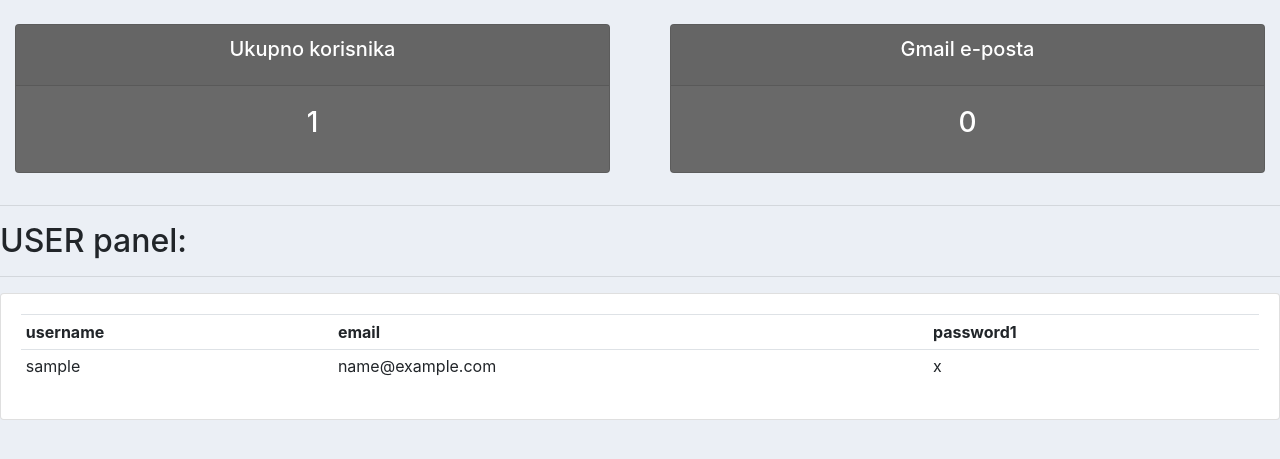
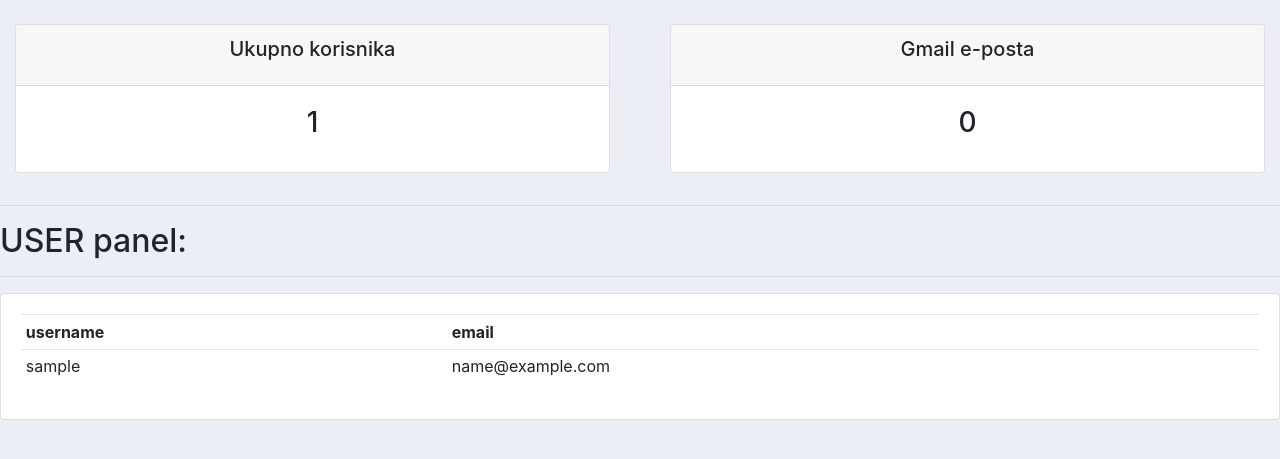
Before and after one commit to psarenac6619rn/djangoProjectIspit, a Django app: page /user in a window 1280 px wide. Shown: the part 56-515 px from the top of the page. Run offline with Django 3.2, Linux system fonts and the light colour scheme; tables that the repository leaves empty hold one stand-in row (values such as "Sample post"); some libraries are stand-ins or nearby versions.

Commit message:
Zavrsetak

```diff
--- a/projekat/templates/stolica/statusUser.html
+++ b/projekat/templates/stolica/statusUser.html
@@ -3,7 +3,7 @@
 <div class="row">
     <div class="col">
         <div class="col-md">
-            <div class="card text-center text-white mb-3" id="total-gvozdje">
+            <div class="card text-center text-black mb-3" id="total-korisnik">
                 <div class="card-header">
                     <h5 class="card-title">Ukupno korisnika</h5>
                 </div>
@@ -17,7 +17,7 @@
 
     <div class="col">
         <div class="col-md">
-            <div class="card text-center text-white mb-3" id="jedinica-KG-Gvozdje">
+            <div class="card text-center text-black mb-3" id="total-email">
                 <div class="card-header">
                     <h5 class="card-title">Gmail e-posta</h5>
                 </div>
--- a/projekat/templates/stolica/user.html
+++ b/projekat/templates/stolica/user.html
@@ -16,13 +16,11 @@
             <tr>
                 <th>username</th>
                 <th>email</th>
-                <th>password1</th>
             </tr>
             {% for i in user %}
             <tr>
                  <td>{{i.username}}</td>
                  <td>{{i.email}}</td>
-                 <td>{{i.password1}}</td>
             </tr>
             {% endfor %}
         </table>
```
